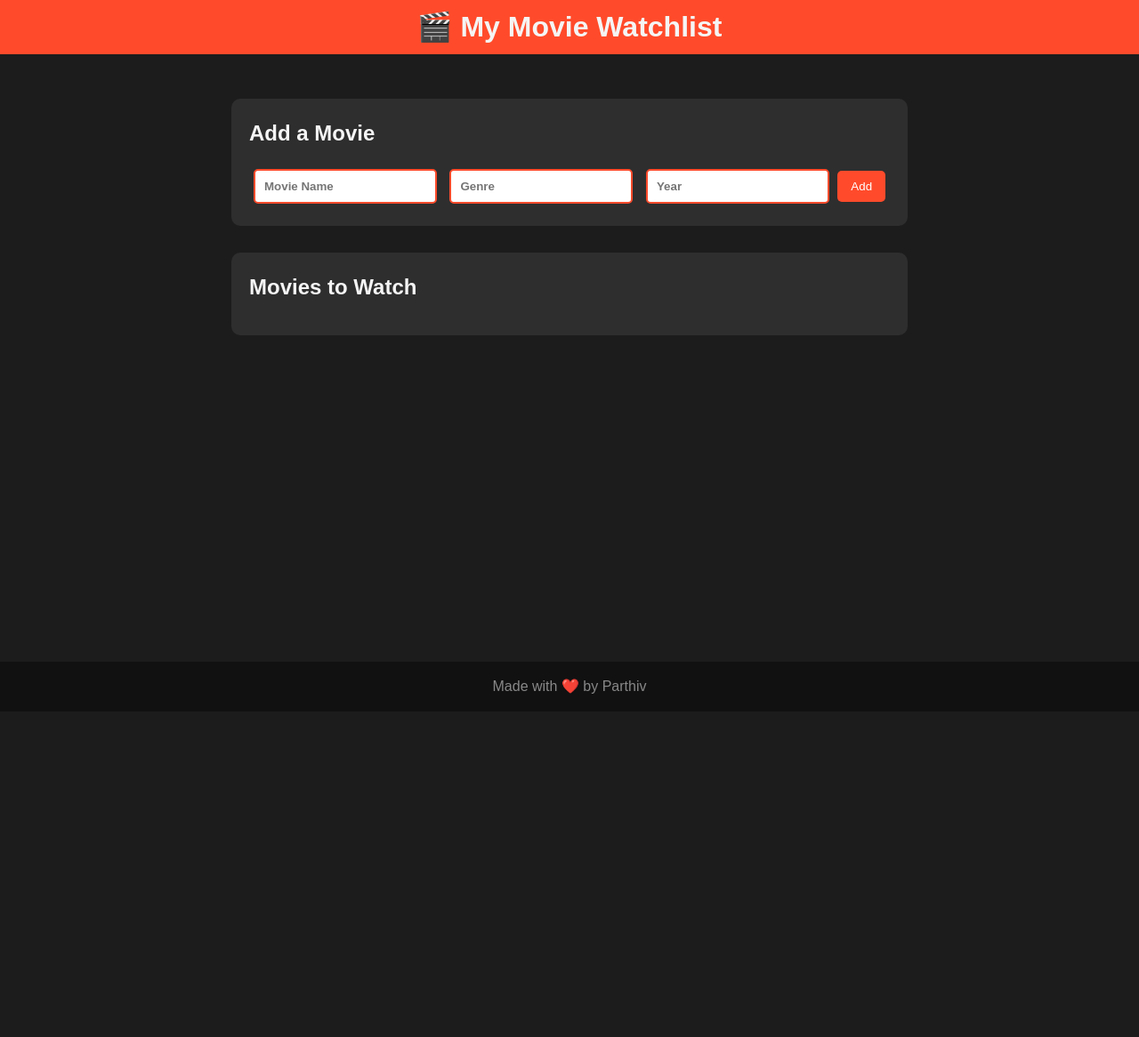
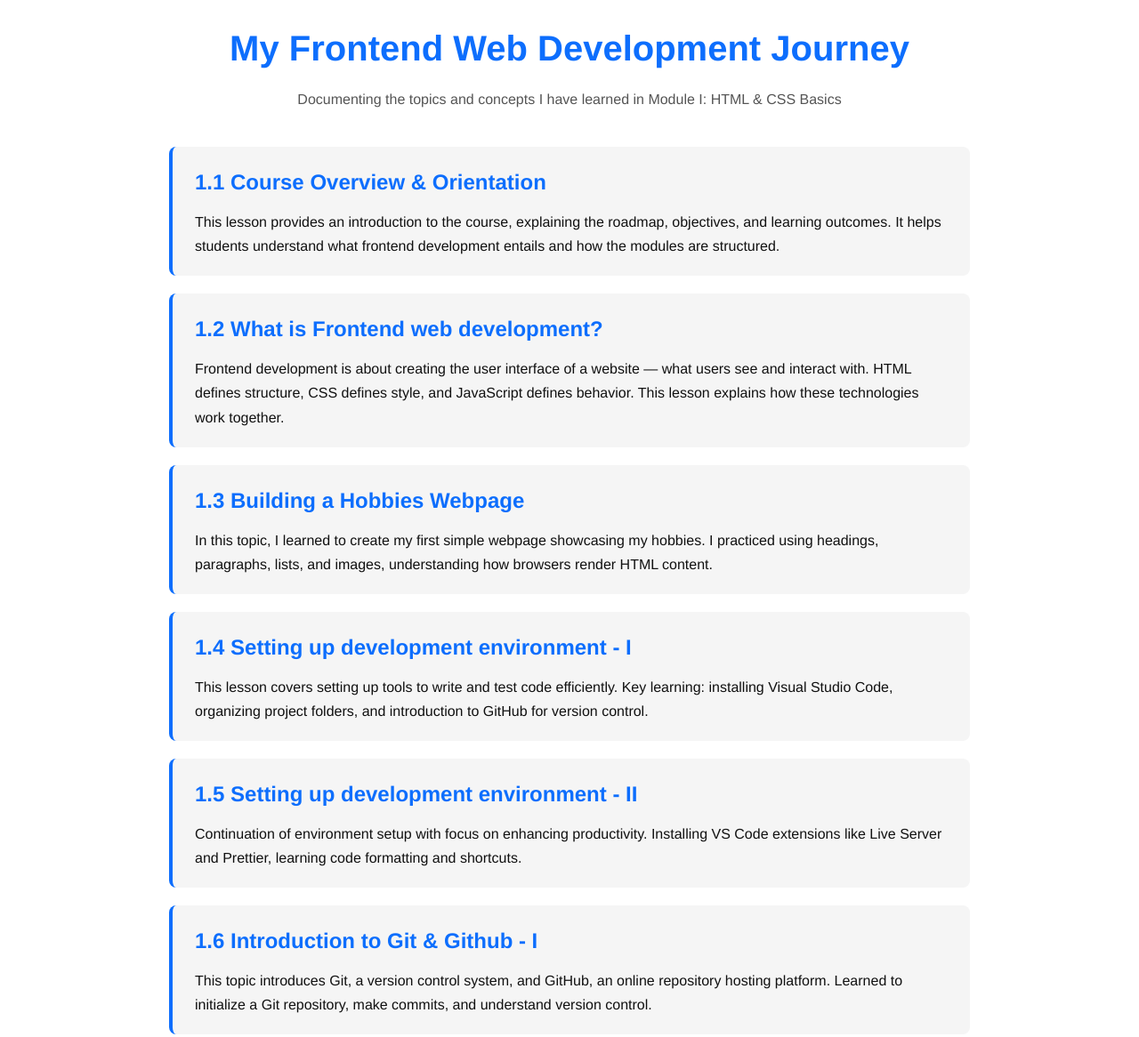
Before and after one commit to parthiv2K07/fewd-practice, a plain HTML site: page index.html in a window 1280 px wide. Shown: the top 1166 px of the page at 89% size. Before the commit the page ends 800 px from the top, so only its background shows below. Drawn offline with Linux system fonts and the light colour scheme.

Commit message:
FEWD WEBPAGE

```diff
--- a/index.html
+++ b/index.html
@@ -3,50 +3,109 @@
 <head>
   <meta charset="UTF-8">
   <meta name="viewport" content="width=device-width, initial-scale=1.0">
-  <title>Movie Watchlist</title>
+  <title>Frontend Web Development Journey</title>
   <link rel="stylesheet" href="style.css">
 </head>
 <body>
   <header>
-    <h1>🎬 My Movie Watchlist</h1>
+    <h1>My Frontend Web Development Journey</h1>
+    <p>Documenting the topics and concepts I have learned in Module I: HTML & CSS Basics</p>
   </header>
 
   <main>
-    <section class="movie-form">
-      <h2>Add a Movie</h2>
-      <form>
-        <input type="text" placeholder="Movie Name" required>
-        <input type="text" placeholder="Genre" required>
-        <input type="number" placeholder="Year" required>
-        <button type="submit">Add</button>
-      </form>
+    <section>
+      <h2>1.1 Course Overview & Orientation</h2>
+      <p>This lesson provides an introduction to the course, explaining the roadmap, objectives, and learning outcomes. It helps students understand what frontend development entails and how the modules are structured.</p>
     </section>
 
-    <section class="movie-list">
-      <h2>Movies to Watch</h2>
-      <ul>
-        <li>
-          <span class="movie-title">Inception (2010)</span>
-          <span class="genre">Sci-Fi</span>
-          <button class="watched-btn">Watched ✅</button>
-        </li>
-        <li>
-          <span class="movie-title">The Dark Knight (2008)</span>
-          <span class="genre">Action</span>
-          <button class="watched-btn">Watched ✅</button>
-        </li>
-        <li>
-          <span class="movie-title">Interstellar (2014)</span>
-          <span class="genre">Adventure</span>
-          <button class="watched-btn">Watched ✅</button>
-        </li>
-      </ul>
+    <section>
+      <h2>1.2 What is Frontend web development?</h2>
+      <p>Frontend development is about creating the user interface of a website — what users see and interact with. HTML defines structure, CSS defines style, and JavaScript defines behavior. This lesson explains how these technologies work together.</p>
+    </section>
+
+    <section>
+      <h2>1.3 Building a Hobbies Webpage</h2>
+      <p>In this topic, I learned to create my first simple webpage showcasing my hobbies. I practiced using headings, paragraphs, lists, and images, understanding how browsers render HTML content.</p>
+    </section>
+
+    <section>
+      <h2>1.4 Setting up development environment - I</h2>
+      <p>This lesson covers setting up tools to write and test code efficiently. Key learning: installing Visual Studio Code, organizing project folders, and introduction to GitHub for version control.</p>
+    </section>
+
+    <section>
+      <h2>1.5 Setting up development environment - II</h2>
+      <p>Continuation of environment setup with focus on enhancing productivity. Installing VS Code extensions like Live Server and Prettier, learning code formatting and shortcuts.</p>
+    </section>
+
+    <section>
+      <h2>1.6 Introduction to Git & Github - I</h2>
+      <p>This topic introduces Git, a version control system, and GitHub, an online repository hosting platform. Learned to initialize a Git repository, make commits, and understand version control.</p>
+    </section>
+
+    <section>
+      <h2>1.7 Introduction to Git & Github - II</h2>
+      <p>Focus on connecting local Git repositories to GitHub, creating a remote repo, pushing commits, and keeping code synchronized online.</p>
+    </section>
+
+    <section>
+      <h2>1.8 Introduction to Git & Github - III</h2>
+      <p>Advanced Git concepts for collaboration: branching, merging, and pull requests. These skills are crucial for team projects and professional workflows.</p>
+    </section>
+
+    <section>
+      <h2>1.9 Let's play a game with Git commands</h2>
+      <p>This lesson is a practical exercise to reinforce Git commands: forking, cloning, and raising pull requests to simulate real-world collaboration.</p>
+    </section>
+
+    <section>
+      <h2>1.10 Introduction to HTML</h2>
+      <p>HTML (HyperText Markup Language) is the backbone of web development. Learned basic structure of HTML document, common tags, and attributes. HTML provides the skeleton of a webpage.</p>
+    </section>
+
+    <section>
+      <h2>1.11 HTML Block & Inline Elements</h2>
+      <p>HTML elements are either block-level or inline. Block elements start on a new line and take full width (div, p, section), while inline elements stay within a line and take only the necessary width (span, a, strong). Understanding these helps structure content and layout.</p>
+    </section>
+
+    <section>
+      <h2>1.12 HTML Lists</h2>
+      <p>Lists organize information: ordered lists (<ol>) are numbered, unordered lists (<ul>) use bullets, and description lists (<dl>) have terms (<dt>) and descriptions (<dd>). Useful for menus, steps, or repeated content.</p>
+    </section>
+
+    <section>
+      <h2>1.13 Introduction to CSS</h2>
+      <p>CSS (Cascading Style Sheets) controls how a webpage looks. Linked to HTML, it changes colors, fonts, backgrounds, and layout. CSS separates content from style for cleaner code.</p>
+    </section>
+
+    <section>
+      <h2>1.14 Styling Elements using CSS selectors</h2>
+      <p>CSS selectors target elements to apply styles. Examples: element selector (p {color: blue;}), class selector (.title {}), ID selector (#header {}). Selectors allow precise styling and customization.</p>
+    </section>
+
+    <section>
+      <h2>1.15 CSS Diner | Group Activity</h2>
+      <p>This was a practical activity to reinforce CSS selectors. (Can skip in webpage if needed.)</p>
+    </section>
+
+    <section>
+      <h2>1.16 HTML Tables</h2>
+      <p>Tables structure data in rows and columns: table, tr, th, td. Attributes like colspan and rowspan merge cells. Tables are used for schedules, pricing charts, and data presentation.</p>
+    </section>
+
+    <section>
+      <h2>1.17 HTML Forms</h2>
+      <p>Forms collect user input: form wraps input elements, input types include text, email, password, checkbox, radio. Labels describe fields, textarea for multi-line input, button to submit. Forms are essential for login, feedback, and interaction.</p>
+    </section>
+
+    <section>
+      <h2>1.18 CSS Box Model</h2>
+      <p>The Box Model defines spacing for each element: content, padding, border, margin. Understanding this is essential for layout design and positioning elements properly.</p>
     </section>
   </main>
 
   <footer>
-    <p>Made with ❤️ by Parthiv</p>
+    <p>&copy; 2025 Frontend Web Development Journey</p>
   </footer>
-  <script src="script.js"></script>
 </body>
 </html>
--- a/style.css
+++ b/style.css
@@ -1,125 +1,68 @@
-/* Reset */
+/* Reset default styles */
 * {
   margin: 0;
   padding: 0;
   box-sizing: border-box;
-  font-family: Arial, Helvetica, sans-serif;
 }
 
+/* Body */
 body {
-  background: #1c1c1c;
-  color: #f5f5f5;
-  line-height: 1.6;
+  font-family: 'Helvetica', 'Arial', sans-serif;
+  background-color: #ffffff;
+  color: #111111;
+  line-height: 1.7;
+  padding: 20px;
 }
 
 /* Header */
 header {
-  background: #ff4b2b;
-  padding: 5px;
   text-align: center;
+  margin-bottom: 40px;
 }
 
 header h1 {
-  font-size: 2rem;
+  font-size: 2.5rem;
+  color: #0d6efd; /* Blue heading */
+  margin-bottom: 10px;
 }
 
-/* Main Section */
-main {
-  max-width: 800px;
-  margin: 30px auto;
-  padding: 20px;
+header p {
+  font-size: 1rem;
+  color: #555555;
 }
 
-/* Form Section */
-.movie-form {
-  background: #2e2e2e;
-  padding: 20px;
-  border-radius: 10px;
-  margin-bottom: 30px;
+/* Main content */
+main {
+  max-width: 900px;
+  margin: 0 auto;
 }
 
-.movie-form h2 {
-  margin-bottom: 15px;
+/* Section styling */
+section {
+  background-color: #f5f5f5; /* light gray for separation */
+  padding: 20px 25px;
+  margin-bottom: 20px;
+  border-radius: 8px;
+  border-left: 4px solid #0d6efd; /* subtle left border for style */
 }
 
-.movie-form input {
-  font-weight: bold;
-  padding: 10px;
-  margin: 5px;
-  border: 2px solid #ff4b2b;
-  border-radius: 5px;
-  width: calc(30% - 10px);
+section h2 {
+  color: #0d6efd;
+  font-size: 1.5rem;
+  margin-bottom: 10px;
 }
 
-.movie-form button {
-  padding: 10px 15px;
-  background: #ff4b2b;
-  border: none;
-  border-radius: 5px;
-  color: white;
-  cursor: pointer;
-}
-
-.movie-form button:hover {
-  background: #ff6f61;
-}
-
-/* Movie List */
-.movie-list {
-  background: #2e2e2e;
-  padding: 20px;
-  border-radius: 10px;
-}
-
-.movie-list h2 {
-  margin-bottom: 15px;
-}
-
-.movie-list ul {
-  list-style: none;
-}
-
-.movie-list li {
-  background: #3a3a3a;
-  padding: 15px;
-  margin: 10px 0;
-  border-radius: 8px;
-  display: flex;
-  justify-content: space-between;
-  align-items: center;
-}
-
-.movie-title {
-  font-weight: bold;
-}
-
-.genre {
-  font-style: italic;
-  margin-left: 10px;
-  color: #bbb;
-}
-
-.watched-btn {
-  background: #28a745;
-  border: none;
-  padding: 8px 12px;
-  color: white;
-  border-radius: 5px;
-  cursor: pointer;
-}
-
-.watched-btn:hover {
-  background: #34d058;
+section p {
+  font-size: 1rem;
+  color: #111111;
 }
 
 /* Footer */
 footer {
-  position: fixed;
-  bottom: 0;
-  left: 0;
-  width: 100%;
-  background: #111;
-  color: #888;
   text-align: center;
+  margin-top: 40px;
   padding: 15px;
+  background-color: #0d6efd;
+  color: #ffffff;
+  border-radius: 8px;
 }
```
